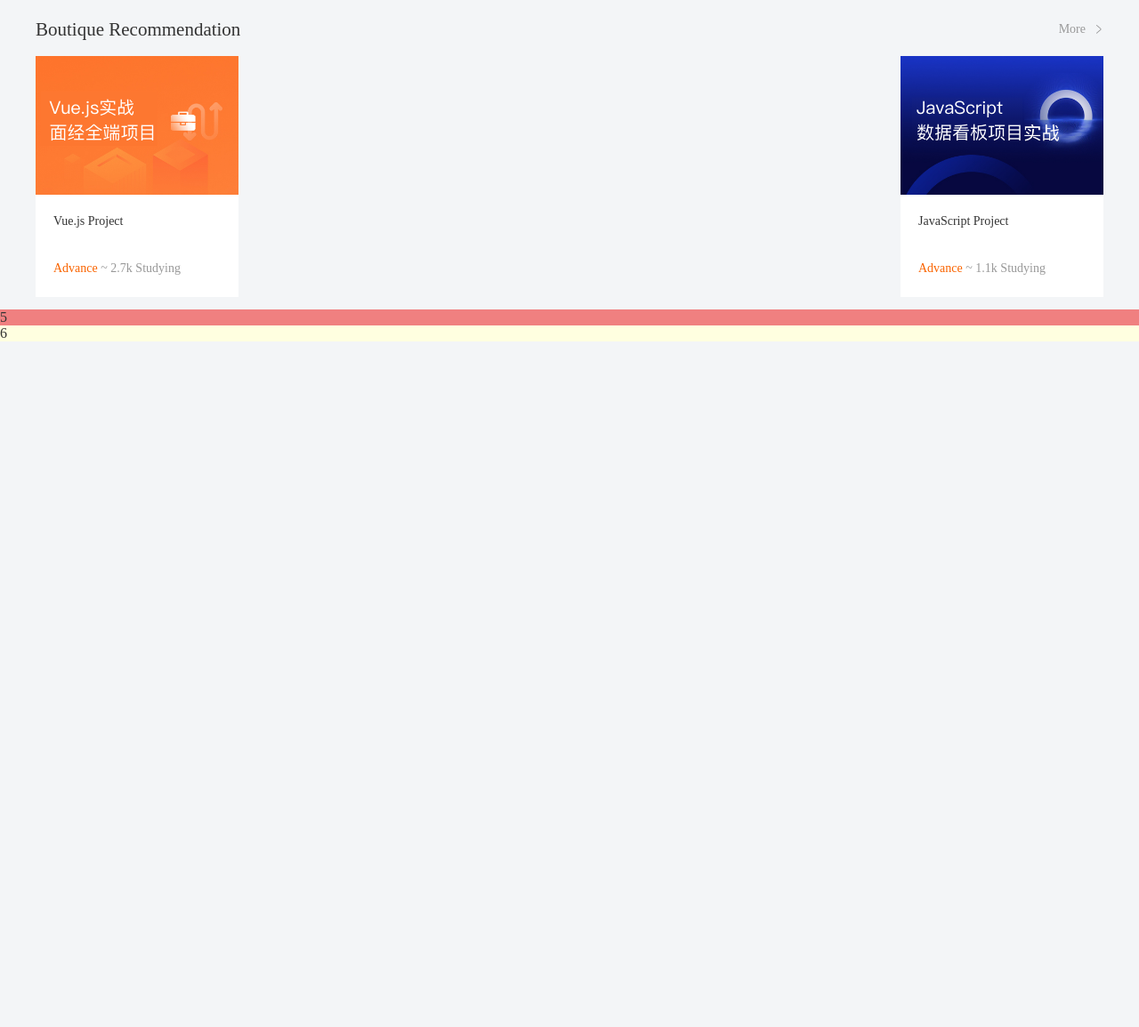
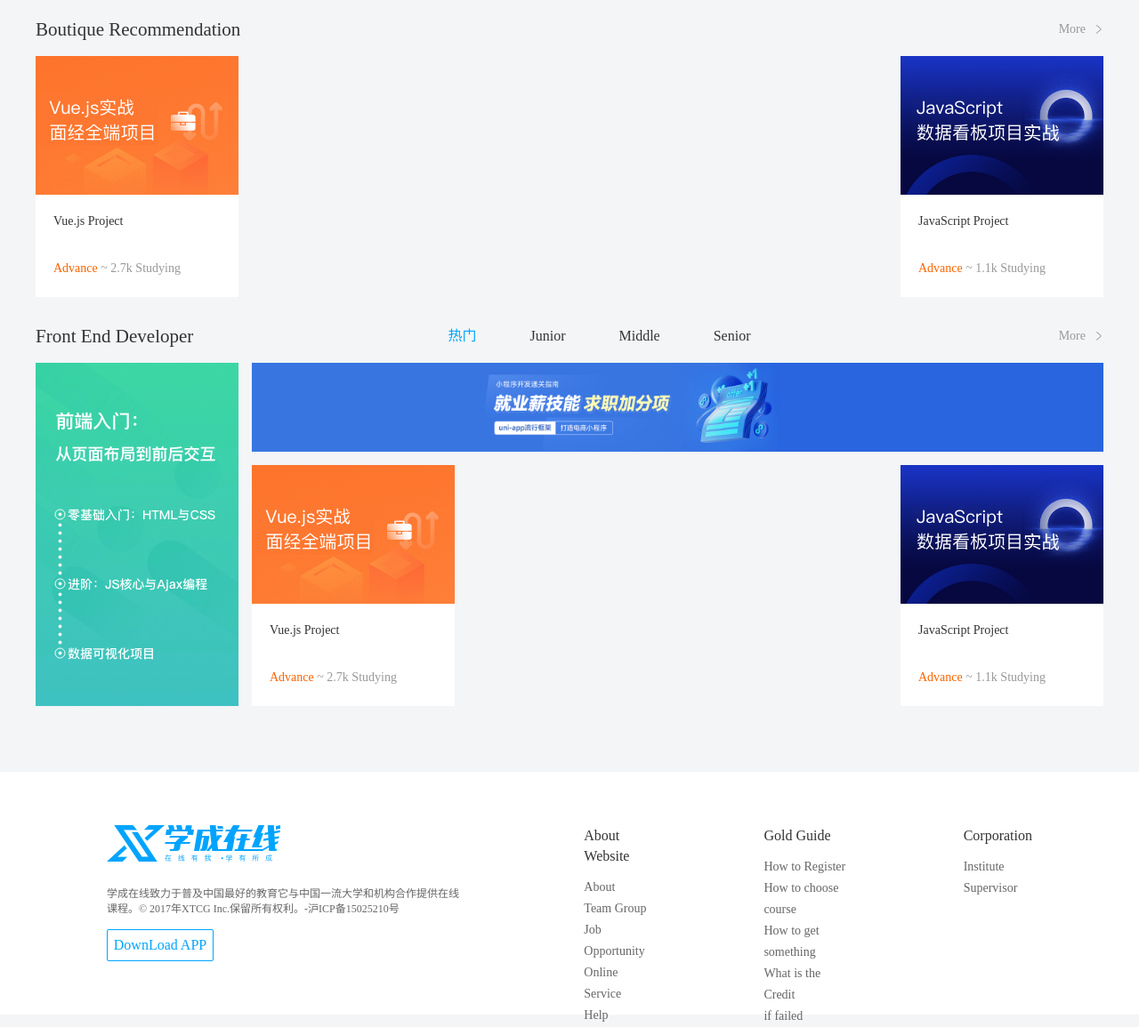
Before and after one commit to AlexHuang006/Huang_UK, a plain HTML site: page 02_css/Practice12/Practice12.html in a window 1280 px wide. Shown: the part 603-1758 px from the top of the page at 89% size. Before the commit the page ends 987 px from the top, so only its background shows below. Drawn offline with Linux system fonts and the light colour scheme.

Commit message:
finished all parts

```diff
--- a/02_css/Practice12/Practice12.html
+++ b/02_css/Practice12/Practice12.html
@@ -6,15 +6,6 @@
     <title>Practice12</title>
     <link rel="stylesheet" href="./css/base.css">
     <link rel="stylesheet" href="./css/index.css">
-    <style>
-        .recommend3 {
-            background-color: lightcoral;
-        }
-
-        .footer {
-            background-color: lightyellow;
-        }
-    </style>
 </head>
 <body>
     <!-- 1. header area -->
@@ -137,11 +128,91 @@
          </div>
     </div>
 
-    <!-- recommend area3 -->
-    <div class="recommend3">5</div>
+    <!-- 5. recommend area3 -->
+    <div class="recommend3 wrapper">
+        <!-- 5.1 header -->
+        <div class="hd">
+            <h3>Front End Developer</h3>
+            <ul>
+                <li><a href="#" class="active">热门</a></li>
+                <li><a href="#">Junior</a></li>
+                <li><a href="#">Middle</a></li>
+                <li><a href="#">Senior</a></li>
+            </ul>
+            <a href="#" class="more">More</a>
+        </div>
 
-    <!-- footer area -->
-     <div class="footer">6</div>
+        <!-- 5.2 body -->
+         <div class="bd">
+            <div class="left">
+                <img src="./uploads/web_left.png" alt="">
+            </div>
+            <div class="right">
+                <div class="top">
+                    <img src="./uploads/web_top.png" alt="">
+                </div>
+                <div class="bottom">
+                    <ul>
+                        <li>
+                            <a href="#">
+                                <div class="pic"><img src="./uploads/course02.png" alt=""></div>
+                                <div class="text">
+                                    <h4>Vue.js Project</h4>
+                                    <p><span>Advance</span> ~ <i>2.7</i>k Studying</p>
+                                </div>
+                            </a>
+                        </li>
+                        <li>
+                            <a href="#">
+                                <div class="pic"><img src="./uploads/course01.png" alt=""></div>
+                                <div class="text">
+                                    <h4>JavaScript Project</h4>
+                                    <p><span>Advance</span> ~ <i>1.1</i>k Studying</p>
+                                </div>
+                            </a>
+                        </li>
+                    </ul>
+                </div>
+            </div>
+         </div>
+    </div>
+
+    <!-- 6. footer area -->
+     <div class="footer">
+        <!-- 6.1 left area -->
+        <div class="left">
+            <a href="#"><img src="./images/logo.png" alt=""></a>
+            <p>学成在线致力于普及中国最好的教育它与中国一流大学和机构合作提供在线课程。© 2017年XTCG Inc.保留所有权利。-沪ICP备15025210号</p>
+            <a href="#" class="download">DownLoad APP</a>
+        </div>
+
+        <!-- 6.2 right area -->
+        <div class="right">
+            <dl>
+                <dt>About Website</dt>
+                <dd><a href="#">About</a></dd>
+                <dd><a href="#">Team Group</a></dd>
+                <dd><a href="#">Job Opportunity</a></dd>
+                <dd><a href="#">Online Service</a></dd>
+                <dd><a href="#">Help</a></dd>
+            </dl>
+            <dl>
+                <dt>Gold Guide</dt>
+                <dd><a href="#">How to Register</a></dd>
+                <dd><a href="#">How to choose course</a></dd>
+                <dd><a href="#">How to get something</a></dd>
+                <dd><a href="#">What is the Credit</a></dd>
+                <dd><a href="#">if failed</a></dd>
+            </dl>
+            <dl>
+                <dt>Corporation</dt>
+                <dd><a href="#">Institute</a></dd>
+                <dd><a href="#">Supervisor</a></dd>
+            </dl>
+        </div>
+     </div>
+
+    <!-- 7. JavaScript -->
      <script>
     //    1. Header area for navigation
         const navItems = document.querySelectorAll('.nav li a');
@@ -154,6 +225,17 @@
                 this.classList.add('active');
             });
         });
+
+        // 5. Recommend area3 for header
+        const navItems3 = document.querySelectorAll('.recommend3 .hd li a')
+
+        navItems3.forEach(item => {
+            item.addEventListener('click', function () {
+                navItems3.forEach(nav => nav.classList.remove('active'));
+
+                this.classList.add('active')
+            })
+        })
      </script>
 </body>
 </html>
--- a/02_css/Practice12/css/index.css
+++ b/02_css/Practice12/css/index.css
@@ -297,3 +297,93 @@
 .bd li .text p i {
     font-style: normal;
 }
+
+/* 5. recommend area3 */
+/* 5.1 header */
+.hd ul {
+    display: flex;
+}
+
+.hd li {
+    margin-right: 60px;
+    font-size: 16px;
+}
+
+.hd li .active {
+    color: #00a4ff;
+}
+/* 5.2 body */
+.recommend3 .bd {
+    display: flex;
+    justify-content: space-between;
+}
+
+.bd .left {
+    width: 228px;
+}
+
+.bd .right {
+    width: 957px;
+}
+
+.bd .right .top {
+    margin-bottom: 15px;
+    height: 100px;
+}
+
+/* 6. Footer area */
+.footer {
+    margin-top: 60px;
+    padding-top: 60px;
+    padding-left: 120px;
+    padding-right: 120px;
+    display: flex;
+    height: 273px;
+    background-color: #fff;
+    justify-content: space-between;
+}
+
+/* 6.1 left */
+.footer .left {
+    width: 440px;
+}
+
+.footer .left p {
+    margin-top: 24px;
+    margin-bottom: 14px;
+    font-size: 12px;
+    line-height: 17px;
+    color: #666;
+}
+
+.footer .left .download {
+    display: block;
+    width: 120px;
+    height: 36px;
+    border: 1px solid #00a4ff;
+    border-radius: 2px;
+    text-align: center;
+    line-height: 34px;
+    font-size: 16px;
+    color: #00a4ff;
+}
+/* 6.2 right  */
+.footer .right {
+    display: flex;
+}
+
+.footer .right dl {
+    margin-left: 130px;
+}
+
+.footer .right dt {
+    margin-bottom: 12px;
+    font-size: 16px;
+    line-height: 23px;
+}
+
+.footer .right a {
+    font-size: 14px;
+    color: #666;
+    line-height: 24px;
+}
```
